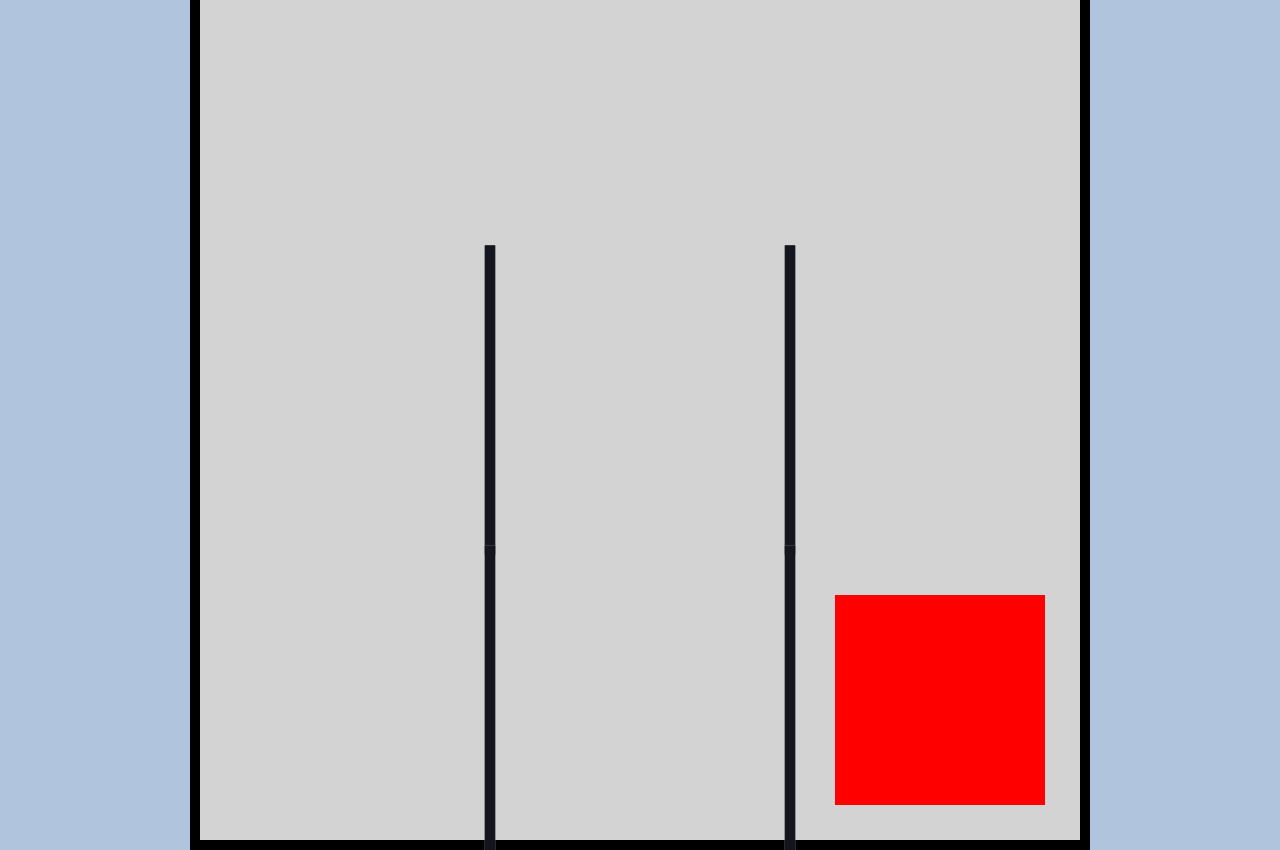
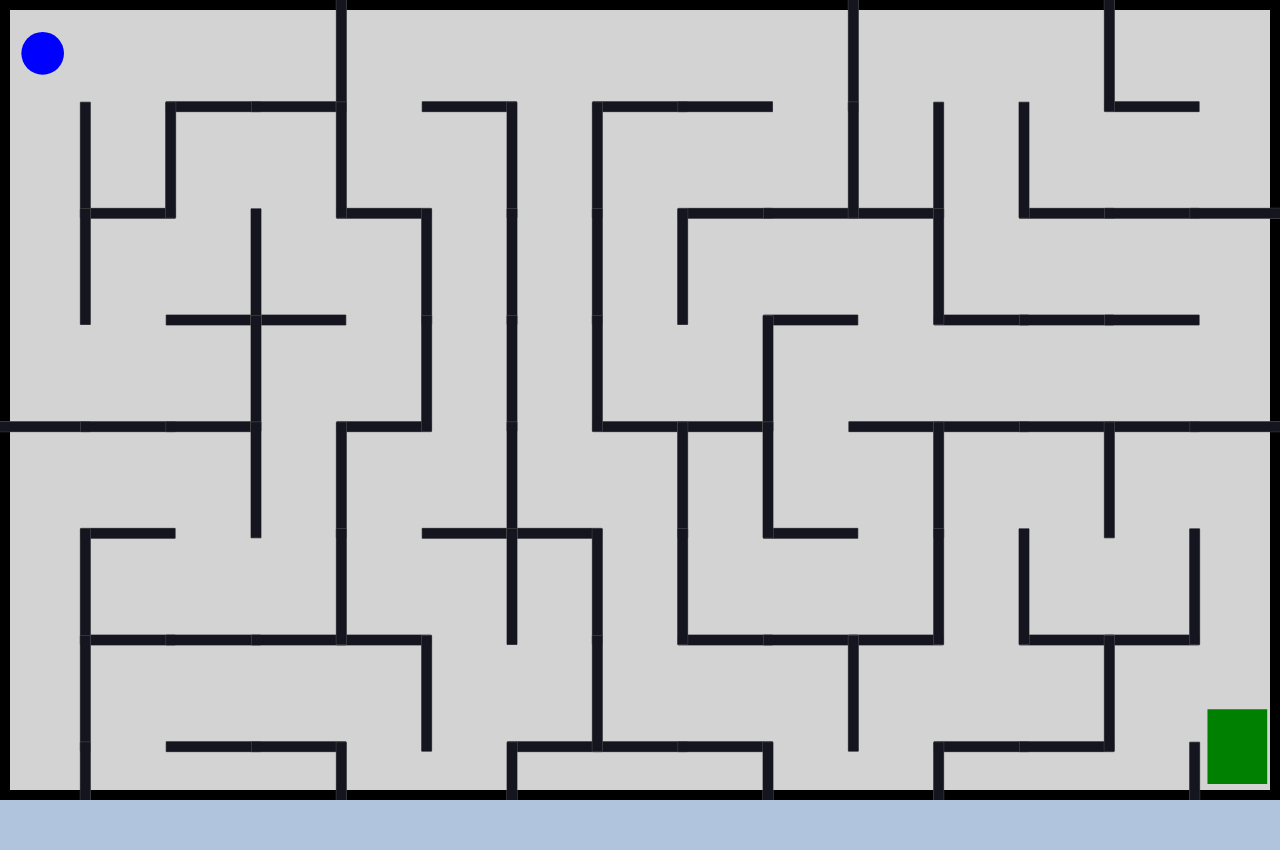
Before and after one commit to Mariustar/Maze-Game, a website built with Parcel: page src/index.html in a window 1280 px wide. After the commit the page ends 804 px from the top, so only its background shows below. Built offline with nearby package versions, Linux system fonts and the light colour scheme; animation ran at ten frames a second.

Commit message:
finish project as in course now I will modify some things

```diff
--- a/src/index.js
+++ b/src/index.js
@@ -1,16 +1,20 @@
-import { Engine, Render, Runner, World, Bodies } from "matter-js";
+import { Engine, Render, Runner, World, Bodies, Body, Events } from "matter-js";
 import "./main.css";
 
 //! Create Engine
 // @ts-ignore
 const engine = Engine.create({ positionIterations: 20, velocityIterations: 20 });
+engine.world.gravity.y = 0;
+// engine.gravity.x = 0;
 const world = engine.world;
 
-const cells = 3;
-const width = 900;
-const height = 900;
+const cellsHorizontal = 15;
+const cellsVertical = 12;
+const width = window.innerWidth;
+const height = window.innerHeight;
 
-const unitLength = width / cells;
+const unitLengthX = width / cellsHorizontal;
+const unitLengthY = width / cellsVertical;
 
 const render = Render.create({
   element: document.getElementById("game-container"),
@@ -73,20 +77,20 @@ const shuffle = (arr) => {
   return arr;
 };
 
-const grid = Array(cells)
+const grid = Array(cellsVertical)
   .fill(null)
-  .map(() => Array(cells).fill(false));
+  .map(() => Array(cellsHorizontal).fill(false));
 
-const verticals = Array(cells)
+const verticals = Array(cellsVertical)
   .fill(null)
-  .map(() => Array(cells - 1).fill(false));
+  .map(() => Array(cellsHorizontal - 1).fill(false));
 
-const horizontals = Array(cells - 1)
+const horizontals = Array(cellsVertical - 1)
   .fill(null)
-  .map(() => Array(cells).fill(false));
+  .map(() => Array(cellsHorizontal).fill(false));
 
-const startRow = Math.floor(Math.random() * cells);
-const startCol = Math.floor(Math.random() * cells);
+const startRow = Math.floor(Math.random() * cellsVertical);
+const startCol = Math.floor(Math.random() * cellsHorizontal);
 
 const stepThroughCell = (row, column) => {
   // If i have visited the cell at [row. col], return
@@ -109,7 +113,12 @@ const stepThroughCell = (row, column) => {
   for (let neighbor of neighbors) {
     const [nextRow, nextColumn, direction] = neighbor;
     // See if that neighbor is out of bounds
-    if (nextRow < 0 || nextRow >= cells || nextColumn < 0 || nextColumn >= cells) {
+    if (
+      nextRow < 0 ||
+      nextRow >= cellsVertical ||
+      nextColumn < 0 ||
+      nextColumn >= cellsHorizontal
+    ) {
       continue;
     }
 
@@ -143,11 +152,12 @@ horizontals.forEach((row, rowIndex) => {
     }
 
     const wall = Bodies.rectangle(
-      columnIndex * unitLength + unitLength / 2,
-      rowIndex * unitLength + unitLength,
-      unitLength + 9,
+      columnIndex * unitLengthX + unitLengthX / 2,
+      rowIndex * unitLengthY + unitLengthY,
+      unitLengthX + 9,
       10,
       {
+        label: "wall",
         isStatic: true,
       },
     );
@@ -163,11 +173,12 @@ verticals.forEach((row, rowIndex) => {
     }
 
     const wall = Bodies.rectangle(
-      columnIndex * unitLength + unitLength,
-      rowIndex * unitLength + unitLength / 2,
+      columnIndex * unitLengthX + unitLengthX,
+      rowIndex * unitLengthY + unitLengthY / 2,
       10,
-      unitLength + 9,
+      unitLengthY + 9,
       {
+        label: "wall",
         isStatic: true,
       },
     );
@@ -177,16 +188,61 @@ verticals.forEach((row, rowIndex) => {
 });
 
 const goal = Bodies.rectangle(
-  width - unitLength / 2,
-  height - unitLength / 2,
-  unitLength * 0.7,
-  unitLength * 0.7,
+  width - unitLengthX / 2,
+  height - unitLengthY / 2,
+  unitLengthX * 0.7,
+  unitLengthY * 0.7,
   {
     isStatic: true,
+    label: "goal",
     render: {
-      fillStyle: "red",
+      fillStyle: "green",
     },
   },
 );
+World.add(world, goal);
 
-World.add(world, goal);
+const ballRadius = Math.min(unitLengthX, unitLengthY) / 4;
+const ball = Bodies.circle(unitLengthX / 2, unitLengthY / 2, ballRadius, {
+  isStatic: false,
+  label: "ball",
+  render: {
+    fillStyle: "blue",
+  },
+});
+
+World.add(world, ball);
+
+document.addEventListener("keydown", (event) => {
+  const { x, y } = ball.velocity;
+  if (event.key === "w") {
+    Body.setVelocity(ball, { x, y: y - 5 });
+  }
+  if (event.key === "a") {
+    Body.setVelocity(ball, { x: x - 5, y });
+  }
+  if (event.key === "s") {
+    Body.setVelocity(ball, { x, y: y + 5 });
+  }
+  if (event.key === "d") {
+    Body.setVelocity(ball, { x: x + 5, y });
+  }
+});
+
+//! Win condition
+
+Events.on(engine, "collisionStart", (event) => {
+  event.pairs.forEach((collision) => {
+    const labels = ["ball", "goal"];
+    if (labels.includes(collision.bodyA.label) && labels.includes(collision.bodyB.label)) {
+      engine.gravity.y = 0.1;
+      world.bodies.forEach((body) => {
+        if (body.label === "wall") {
+          Body.setStatic(body, false);
+        }
+      });
+    }
+  });
+});
+
+console.log(world.bodies);
--- a/src/main.css
+++ b/src/main.css
@@ -1,11 +1,12 @@
 body {
   background-color: lightsteelblue;
+  margin: 0;
 }
 
-#game-container {
+/* #game-container {
   height: 98vh;
   display: flex;
   justify-content: center;
   vertical-align: middle;
   align-items: center;
-}
+} */
```
